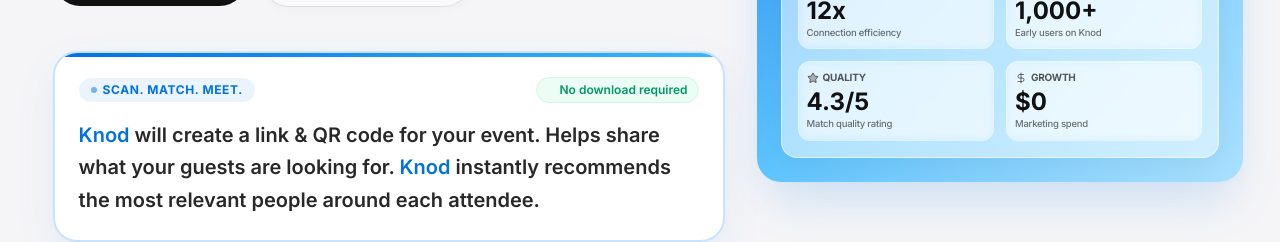
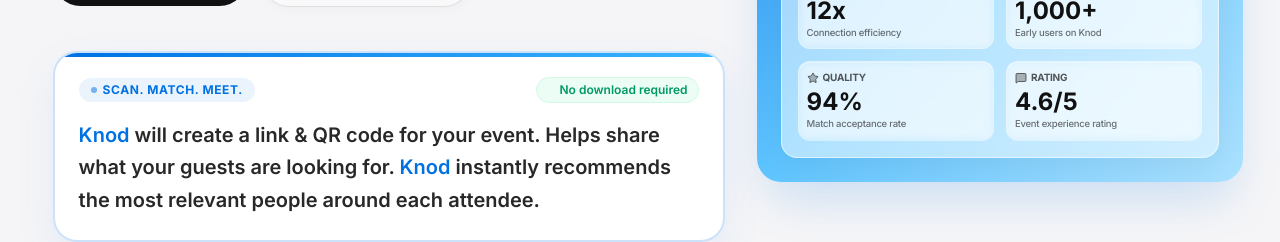
Before and after one commit to divya1844/knod, a React (Vite) app: page / in a window 1280 px wide. Shown: the part 571-813 px from the top of the page. Built offline with nearby package versions, Linux system fonts and the light colour scheme.

Commit message:
Update stats metrics inside AI Room Orchestrator visual card dock

```diff
--- a/src/components/HeroSection.tsx
+++ b/src/components/HeroSection.tsx
@@ -1,6 +1,6 @@
 import React, { useState } from "react";
 import { motion, AnimatePresence } from "motion/react";
-import { ArrowRight, QrCode, Users, Star, Zap, DollarSign, Check, X, Calendar, Sparkles } from "lucide-react";
+import { ArrowRight, QrCode, Users, Star, Zap, DollarSign, Check, X, Calendar, Sparkles, MessageSquare } from "lucide-react";
 import { Link } from "react-router-dom";
 
 const NETWORK_NODES = [
@@ -279,24 +279,24 @@ export function HeroSection() {
                       <span className="text-[8.5px] sm:text-[9.5px] text-brand-black/60 font-medium tracking-tight -mt-0.5">Early users on Knod</span>
                     </div>
 
-                    {/* Stat 3: 4.3/5 Match quality rating */}
+                    {/* Stat 3: 94% Match acceptance rate */}
                     <div className="flex flex-col gap-0.5 p-2 rounded-xl bg-white/25 backdrop-blur-xs border border-white/30 shadow-[inset_0_1px_0_rgba(255,255,255,0.3)] hover:scale-[1.01] transition-transform duration-300">
                       <div className="flex items-center gap-1 text-brand-black/70">
                         <Star className="w-3 h-3 text-brand-black/60 fill-brand-black/30" />
                         <span className="text-[9px] sm:text-[10px] font-bold tracking-tight uppercase">Quality</span>
                       </div>
-                      <span className="text-lg sm:text-xl font-bold text-brand-black leading-tight">4.3/5</span>
-                      <span className="text-[8.5px] sm:text-[9.5px] text-brand-black/60 font-medium tracking-tight -mt-0.5">Match quality rating</span>
+                      <span className="text-lg sm:text-xl font-bold text-brand-black leading-tight">94%</span>
+                      <span className="text-[8.5px] sm:text-[9.5px] text-brand-black/60 font-medium tracking-tight -mt-0.5">Match acceptance rate</span>
                     </div>
 
-                    {/* Stat 4: $0 Marketing spend */}
+                    {/* Stat 4: 4.6/5 Event experience rating */}
                     <div className="flex flex-col gap-0.5 p-2 rounded-xl bg-white/25 backdrop-blur-xs border border-white/30 shadow-[inset_0_1px_0_rgba(255,255,255,0.3)] hover:scale-[1.01] transition-transform duration-300">
                       <div className="flex items-center gap-1 text-brand-black/70">
-                        <DollarSign className="w-3 h-3 text-brand-black/60" />
-                        <span className="text-[9px] sm:text-[10px] font-bold tracking-tight uppercase">Growth</span>
+                        <MessageSquare className="w-3 h-3 text-brand-black/60 fill-brand-black/30" />
+                        <span className="text-[9px] sm:text-[10px] font-bold tracking-tight uppercase">Rating</span>
                       </div>
-                      <span className="text-lg sm:text-xl font-bold text-brand-black leading-tight">$0</span>
-                      <span className="text-[8.5px] sm:text-[9.5px] text-brand-black/60 font-medium tracking-tight -mt-0.5">Marketing spend</span>
+                      <span className="text-lg sm:text-xl font-bold text-brand-black leading-tight">4.6/5</span>
+                      <span className="text-[8.5px] sm:text-[9.5px] text-brand-black/60 font-medium tracking-tight -mt-0.5">Event experience rating</span>
                     </div>
                   </div>
                 </div>
```
